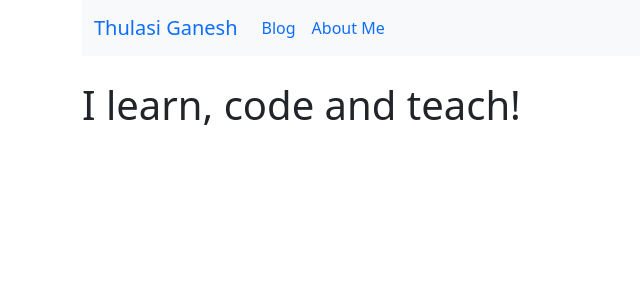
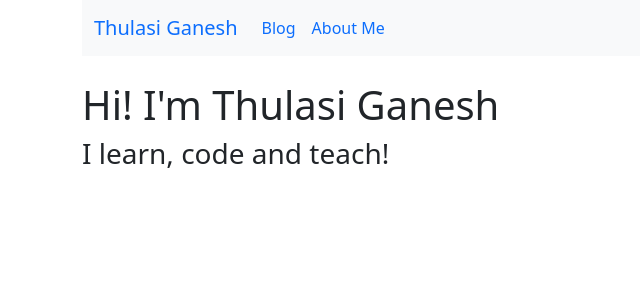
Before and after one commit to tganesh07/thulasi-ganesh.com, a React (Create React App) app: page /about in a window 1280 px wide. Shown: the top 300 px of the page, without its empty margins (0-640 px from the left). Built offline with nearby package versions, Linux system fonts and the light colour scheme.

Commit message:
Added first section to about me file

```diff
--- a/src/page/AboutMe/index.jsx
+++ b/src/page/AboutMe/index.jsx
@@ -1,7 +1,12 @@
 import React from "react";
 
 const AboutMe = () => {
-    return <h1> I learn, code and teach!</h1>;
+    return (
+        <section>
+            <h1> Hi! I'm Thulasi Ganesh</h1>
+            <h3> I learn, code and teach!</h3>
+        </section>
+    );
 };
 
 export default AboutMe;
```
